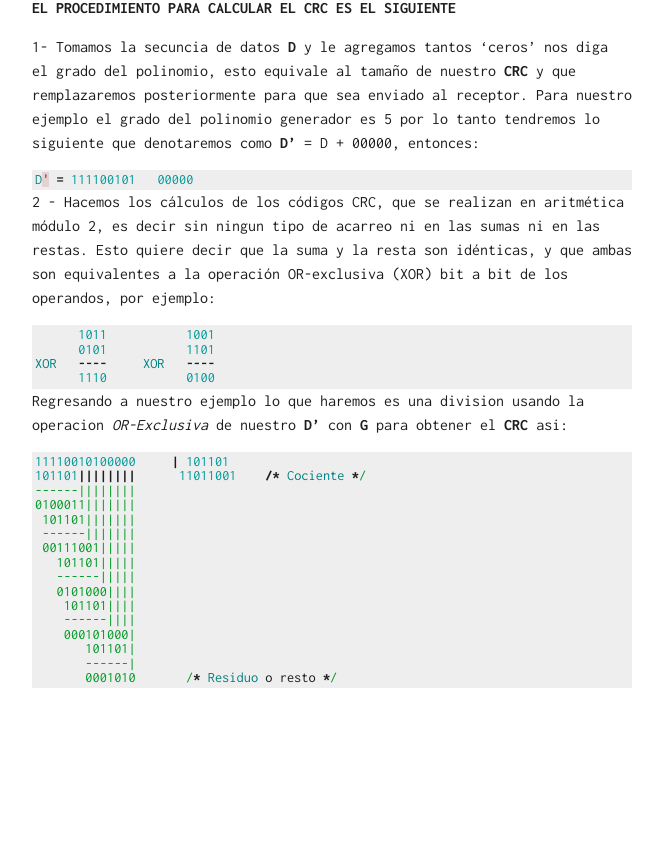
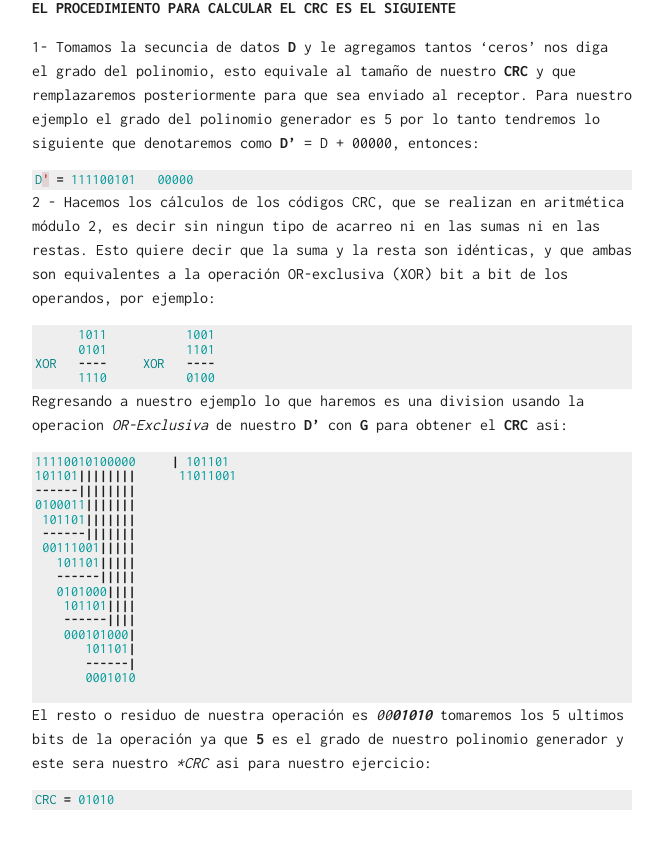
Before and after one commit to AlbCM/albcm.github.io, a Jekyll site: the page built from _posts/16-09-07-Codigo-de-redundancia-ciclica-CRC.markdown, in a window 1280 px wide and 900 px high, scrolled down 922 px. Shown: the top 849 px of the window, without its empty margins (308-971 px from the left). Built offline with Jekyll 4.4.1, drawn with Linux system fonts in a browser that asks for light colours; comment, search, counter and statistics services are not loaded; before the commit the page ends 1700 px from its top, so only the background shows below that.

Commit message:
Update 16-09-07-Codigo-de-redundancia-ciclica-CRC.markdown

```diff
--- a/_posts/16-09-07-Codigo-de-redundancia-ciclica-CRC.markdown
+++ b/_posts/16-09-07-Codigo-de-redundancia-ciclica-CRC.markdown
@@ -53,7 +53,7 @@ Regresando a nuestro ejemplo lo que haremos es una division usando la operacion
 {% highlight ruby  %}
 
 11110010100000     | 101101
-101101||||||||      11011001    /* Cociente */
+101101||||||||      11011001
 ------||||||||
 0100011|||||||
  101101|||||||
@@ -67,5 +67,12 @@ Regresando a nuestro ejemplo lo que haremos es una division usando la operacion
     000101000|
        101101|
        ------|
-       0001010       /* Residuo o resto */
+       0001010
+
 {% endhighlight %}
+
+El resto o residuo de nuestra operación es *00**01010*** tomaremos los 5 ultimos bits de la operación ya que **5** es el grado de nuestro polinomio generador y este sera nuestro **CRC* asi para nuestro ejercicio:
+
+{% highlight ruby  %}
+CRC = 01010
+{% endhighlight %}
```
